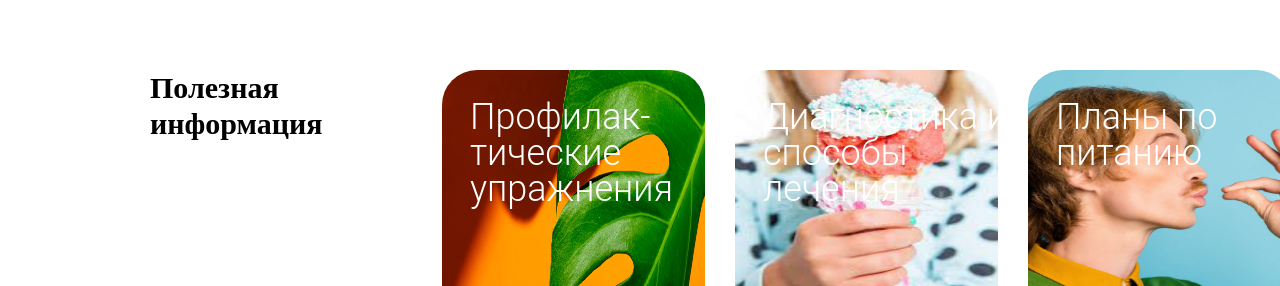
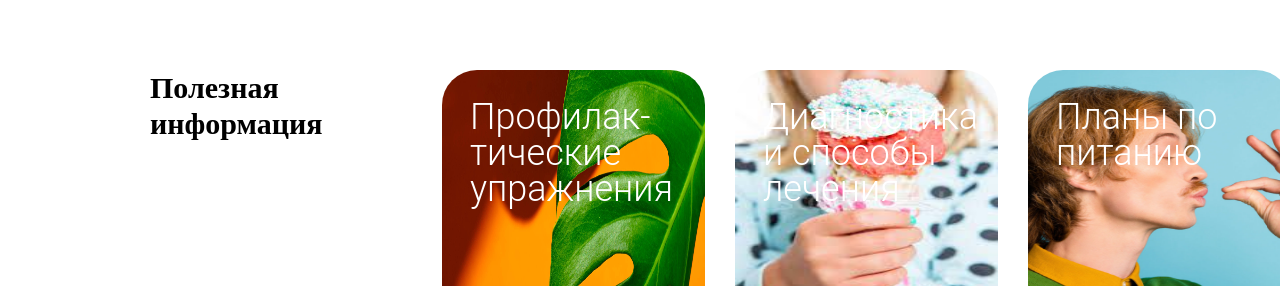
Before and after one commit to dalogsamurai/venarus-landing, a React (Create React App) app: page / in a window 1280 px wide. Shown: the part 3053-3339 px from the top of the page. Built offline with nearby package versions, Linux system fonts and the light colour scheme.

Commit message:
helpful almost done

```diff
--- a/src/components/helpful-block.component.sass
+++ b/src/components/helpful-block.component.sass
@@ -10,8 +10,7 @@
         color: $white
         position: absolute
         width: 263px
-        margin-top: 29px
-        margin-left: 28px
+        padding: 29px 28px
     &__image
         border-radius: 35px
     .first
--- a/src/components/helpful.component.sass
+++ b/src/components/helpful.component.sass
@@ -5,5 +5,6 @@
     display: grid
     gap: 30px
     grid-template-areas: "first second third" "first fourth fourth"
+    // TODO
     &:nth-child(2)
         background-color: $purple-second
--- a/src/components/helpful.component.tsx
+++ b/src/components/helpful.component.tsx
@@ -14,7 +14,7 @@ export const Helpful = () => {
       />
       <HelpfulBlock
         image={iHelpful2}
-        text="Диагностика и способы лечения"
+        text="Диагностика и&nbsp;способы лечения"
         imgClass="second"
       />
       <HelpfulBlock
```
